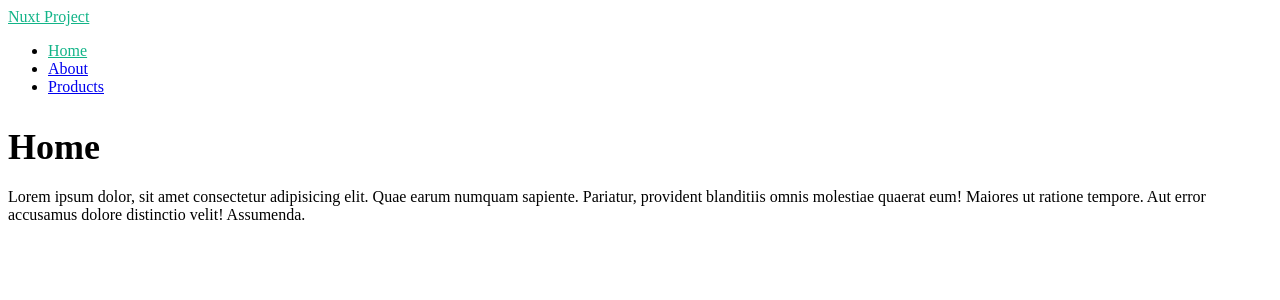
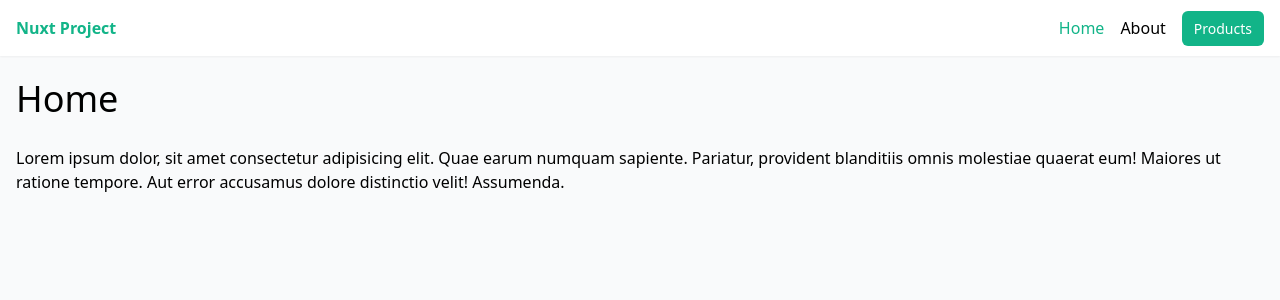
Before and after one commit to kimYHgit/nuxt-practice, a Nuxt app: page / in a window 1280 px wide. Shown: the top 300 px of the page. Built offline with nearby package versions, Linux system fonts and the light colour scheme.

Commit message:
tailwind css 기능 적용 연습

```diff
--- /dev/null
+++ b/assets/css/tailwind.css
@@ -0,0 +1,13 @@
+@tailwind base;
+@tailwind components;
+@tailwind utilities;
+
+body {
+  @apply bg-gray-50;
+}
+
+@layer components {
+  .btn {
+    @apply bg-[#12b488] text-white px-3 py-2 rounded-md text-sm text-white;
+  }
+}
--- a/layouts/default.vue
+++ b/layouts/default.vue
@@ -1,20 +1,18 @@
 <template>
   <div>
-    <header>
-      <nav>
-        <NuxtLink to="/">Nuxt Project</NuxtLink>
-        <ul>
+    <header class="shadow-sm bg-white">
+      <nav class="container mx-auto p-4 flex justify-between">
+        <NuxtLink to="/" class="font-bold">Nuxt Project</NuxtLink>
+        <ul class="flex gap-4">
           <li><NuxtLink to="/">Home</NuxtLink></li>
           <li><NuxtLink to="/about">About</NuxtLink></li>
-          <li><NuxtLink to="/products">Products</NuxtLink></li>
+          <li><NuxtLink to="/products" class="btn">Products</NuxtLink></li>
         </ul>
       </nav>
     </header>
-  </div>
-  <!-- output the page content -->
-  <!-- 페이지 구성이 slot으로 처리됨. -->
-  <div>
-    <slot />
+    <div class="container mx-auto p-4">
+      <slot />
+    </div>
   </div>
 </template>
 
--- a/layouts/products.vue
+++ b/layouts/products.vue
@@ -1,15 +1,15 @@
 <template>
   <div>
-    <header>
-      <nav>
-        <NuxtLink to="/products">Nuxt Project items</NuxtLink>
+    <header class="shadow-sm bg-white">
+      <nav class="container mx-auto p-4">
+        <NuxtLink to="/products" class="font-bold">Nuxt Project items</NuxtLink>
       </nav>
     </header>
-    <div>
+    <div class="container mx-auto p-4">
       <slot />
     </div>
-    <footer>
-      <ul>
+    <footer class="container mx-auto p-4 flex justify-between border-t-2">
+      <ul class="flex gap-4">
         <li><NuxtLink to="/">Home</NuxtLink></li>
         <li><NuxtLink to="/about">About</NuxtLink></li>
         <li><NuxtLink to="/products">Products</NuxtLink></li>
--- a/nuxt.config.ts
+++ b/nuxt.config.ts
@@ -1,4 +1,5 @@
 // https://nuxt.com/docs/api/configuration/nuxt-config
 export default defineNuxtConfig({
-  devtools: { enabled: true }
-})
+  devtools: { enabled: true },
+  modules: ["@nuxtjs/tailwindcss"],
+});
--- a/package.json
+++ b/package.json
@@ -11,6 +11,7 @@
   },
   "devDependencies": {
     "@nuxt/devtools": "latest",
+    "@nuxtjs/tailwindcss": "^6.8.0",
     "nuxt": "^3.7.3"
   }
 }
```
Also changed, not shown: 2 other files (tests, documents, lock files or other folders).
